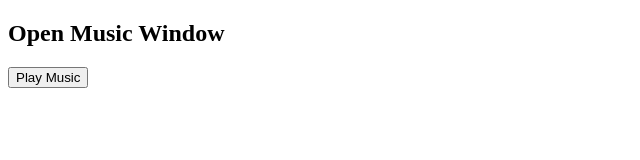
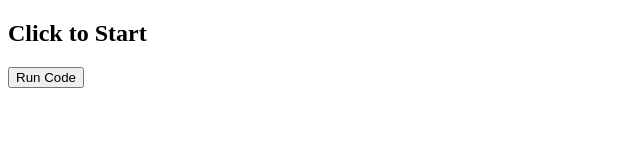
Before and after one commit to acodingprojects/TOOBAD, a plain HTML site: page Open a window.html in a window 1280 px wide. Shown: the whole page, without its empty margins (0-640 px from the left). Drawn offline with Linux system fonts and the light colour scheme.

Commit message:
Update Open a window.html

```diff
--- a/Open a window.html
+++ b/Open a window.html
@@ -2,17 +2,17 @@
 <html>
 <head>
     <meta charset="UTF-8">
-    <title>Single Audio Window</title>
+    <title>Play Music Window</title>
 </head>
 <body>
-    <h2>Open Music Window</h2>
-
-    <button onclick="openMusicWindow()">Play Music</button>
+    <h2>Click to Start</h2>
+    <button onclick="openMusicWindow()">Run Code</button>
 
     <script>
         function openMusicWindow() {
             const musicWin = window.open("", "musicWindow", "width=400,height=200");
 
+            // Build the new window's content
             musicWin.document.write(`
                 <!DOCTYPE html>
                 <html>
@@ -21,10 +21,9 @@
                     <title>Music Player</title>
                 </head>
                 <body>
-                    <h3>Now Playing</h3>
-                    <audio autoplay controls>
+                    <h3>Music Playing...</h3>
+                    <audio autoplay>
                         <source src="https://github.com/acodingprojects/TOOBAD/raw/refs/heads/main/All%20I%20Want%20for%20Christmas%20is%20You%20(Indian%20Christmas%20Remix)%20(mp3cut.net).mp3" type="audio/mpeg">
-                        Your browser does not support the audio element.
                     </audio>
                 </body>
                 </html>
```
